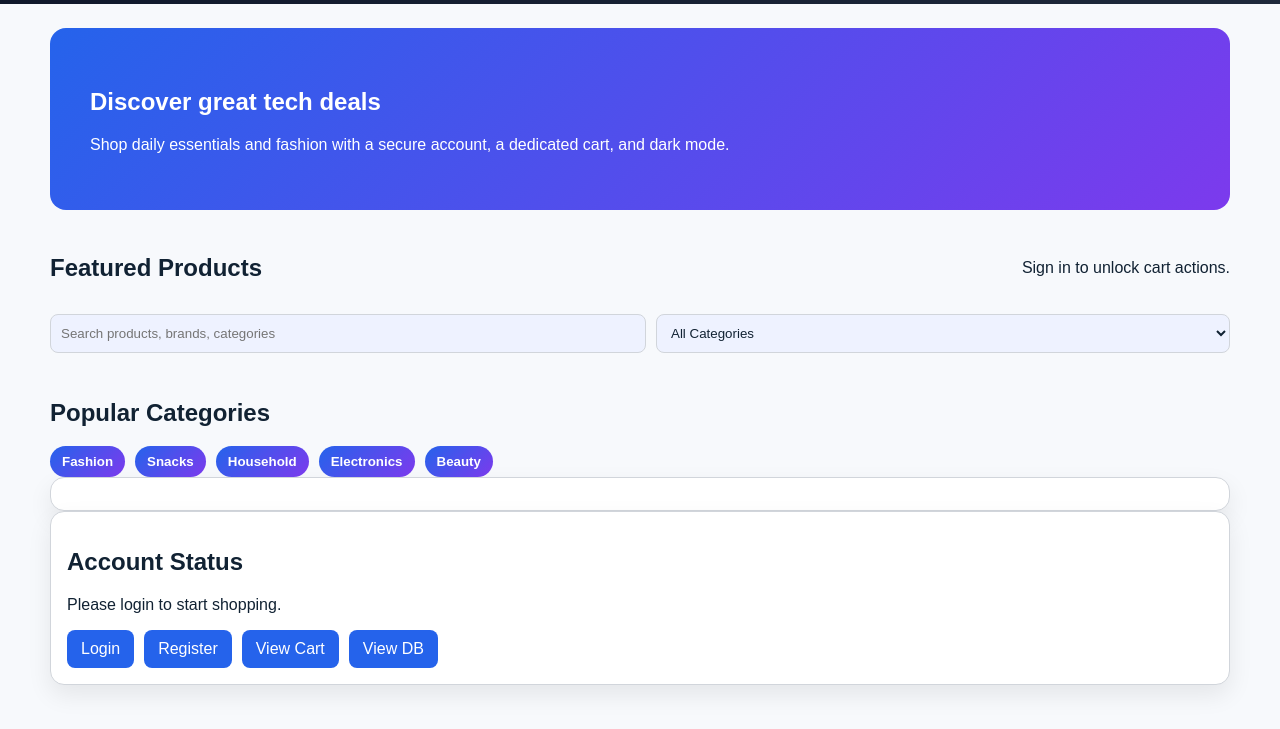
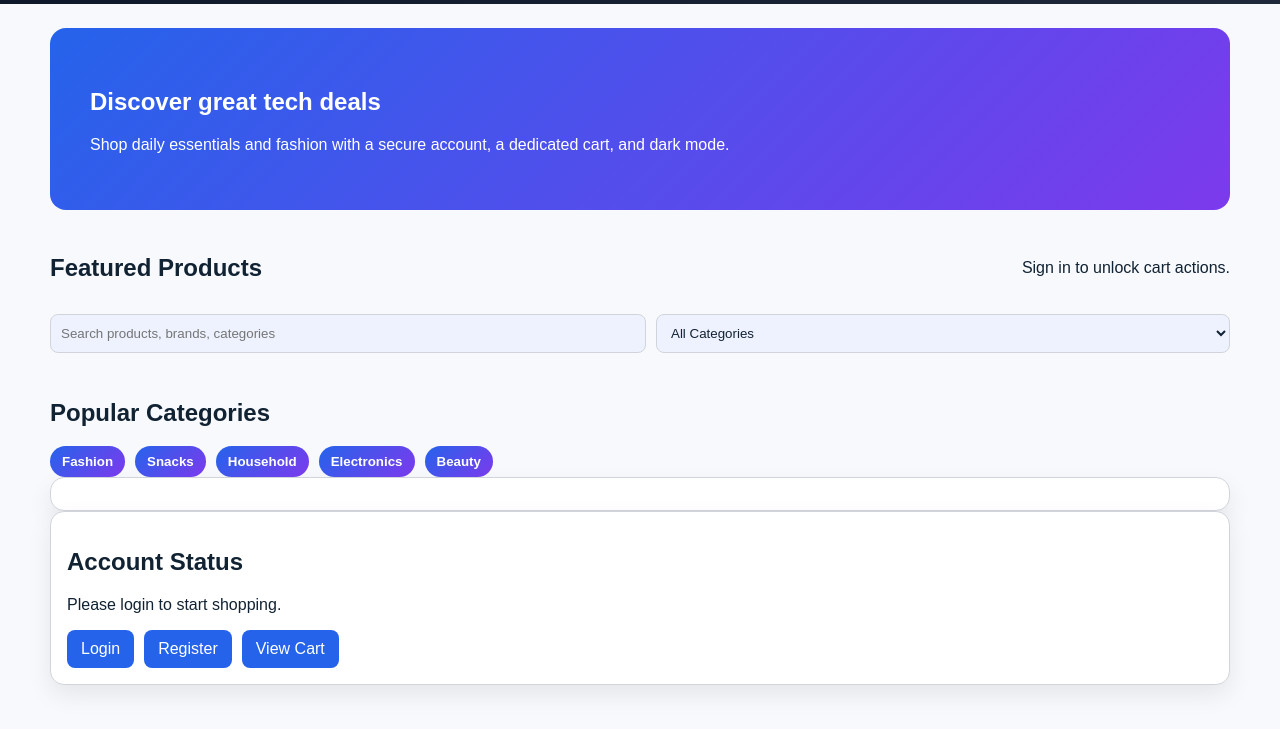
Before and after one commit to jerishimmanuel/immanuel_store, a website: page public/index.html in a window 1280 px wide. Shown: the part 65-794 px from the top of the page. Drawn offline with Linux system fonts and the light colour scheme; no server answers.

Commit message:
Thrid commit

```diff
--- a/public/index.html
+++ b/public/index.html
@@ -64,7 +64,6 @@
           <a href="/login" class="link-btn">Login</a>
           <a href="/register" class="link-btn">Register</a>
           <a href="/cart" class="link-btn">View Cart</a>
-          <a href="/api/debug" class="link-btn">View DB</a>
         </div>
       </section>
     </main>
```
